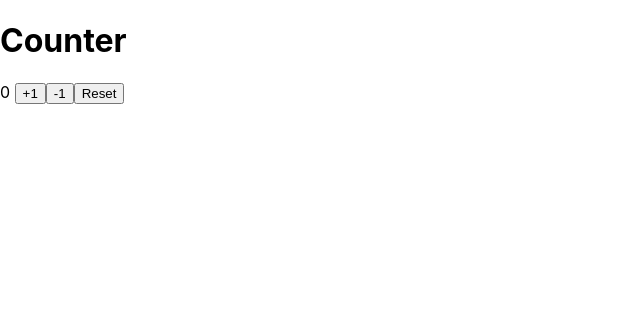
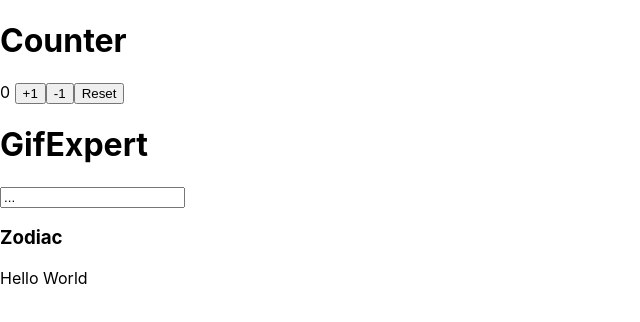
Before and after one commit to JuanJSaavedra52/CHALLENGES-Y-TAREA, a React (Create React App) app: page / in a window 1280 px wide. Shown: the top 322 px of the page, without its empty margins (0-640 px from the left). Built offline with nearby package versions, Linux system fonts and the light colour scheme.

Commit message:
Ultima probada

```diff
--- a/src/components/GifGrid.jsx
+++ b/src/components/GifGrid.jsx
@@ -1,4 +1,4 @@
-export const GifGrid = () => {
+export const GifGrid = ({category}) => {
 
     console.log(category)
 
--- a/src/index.js
+++ b/src/index.js
@@ -4,11 +4,13 @@ import './index.css';
 import App from './App';
 import reportWebVitals from './reportWebVitals';
 import FirstApp from './FirstApp';
+import { GiftExpertApp } from './GiftExpertApp';
 
 const root = ReactDOM.createRoot(document.getElementById('root'));
 root.render(
   <React.StrictMode>
     <FirstApp value={0}/>
+    <GiftExpertApp />
   </React.StrictMode>
 );
 
```
